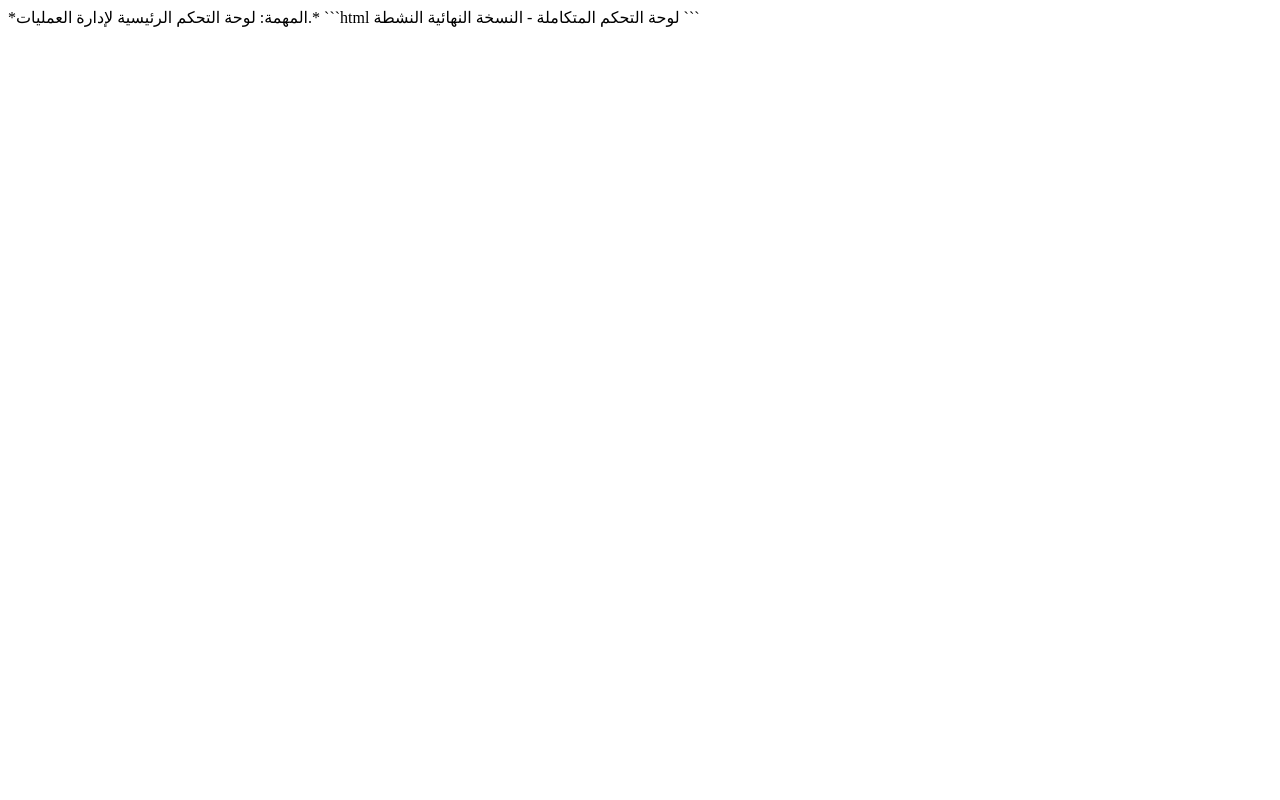
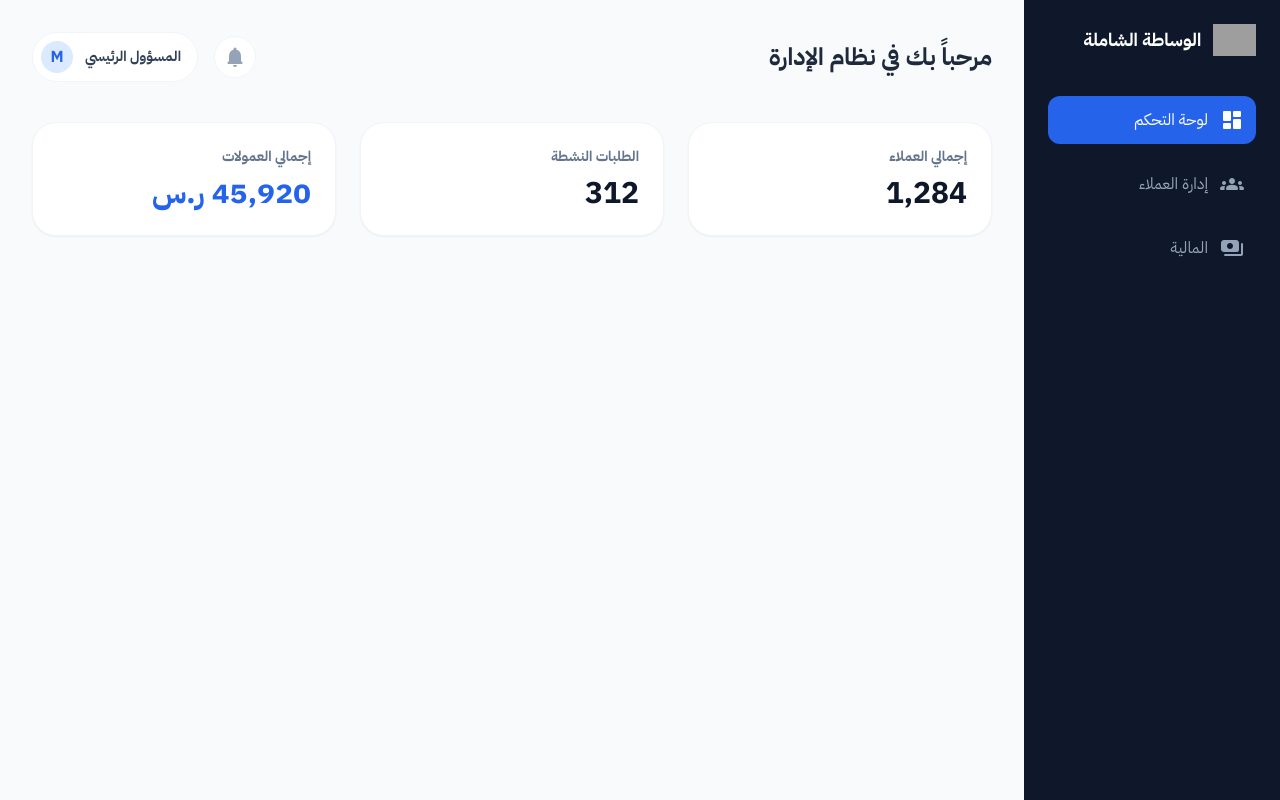
Before and after one commit to alamrisultan909-cell/wasata-nwo, a website: page crm-system/dashboard.html in a window 1280 px wide. Drawn offline with nearby package versions, Linux system fonts and the light colour scheme; grey boxes are pictures that could not be loaded.

Commit message:
Update dashboard.html

````diff
--- a/crm-system/dashboard.html
+++ b/crm-system/dashboard.html
@@ -1 +1,53 @@
-*المهمة: لوحة التحكم الرئيسية لإدارة العمليات.* ```html لوحة التحكم المتكاملة - النسخة النهائية النشطة ```
+<!DOCTYPE html>
+
+<html dir="rtl" lang="ar">
+<head>
+<meta charset="utf-8"/>
+<meta content="width=device-width, initial-scale=1.0" name="viewport"/>
+<title>لوحة تحكم المسؤول - المنصة الشاملة</title>
+<script src="https://cdn.tailwindcss.com"></script>
+<link href="https://fonts.googleapis.com/css2?family=IBM+Plex+Sans+Arabic:wght@300;400;500;600;700&amp;display=swap" rel="stylesheet"/>
+<link href="https://fonts.googleapis.com/icon?family=Material+Icons+Round" rel="stylesheet"/>
+</head>
+<body class="bg-slate-50 font-['IBM_Plex_Sans_Arabic']">
+<div class="flex min-h-screen">
+<aside class="w-64 bg-slate-900 text-white p-6 hidden lg:block">
+<div class="flex items-center gap-3 mb-10">
+<img class="h-8" src="https://www.gstatic.com/labs-code/stitch/stitch-placeholder-300x300.svg"/>
+<span class="font-bold text-lg">الوساطة الشاملة</span>
+</div>
+<nav class="space-y-4">
+<a class="flex items-center gap-3 p-3 bg-blue-600 rounded-xl" href="#"><span class="material-icons-round">dashboard</span> لوحة التحكم</a>
+<a class="flex items-center gap-3 p-3 text-slate-400 hover:text-white transition-all" href="#"><span class="material-icons-round">groups</span> إدارة العملاء</a>
+<a class="flex items-center gap-3 p-3 text-slate-400 hover:text-white transition-all" href="#"><span class="material-icons-round">payments</span> المالية</a>
+</nav>
+</aside>
+<main class="flex-1 p-8">
+<header class="flex justify-between items-center mb-10">
+<h1 class="text-2xl font-black text-slate-800">مرحباً بك في نظام الإدارة</h1>
+<div class="flex items-center gap-4">
+<span class="material-icons-round text-slate-400 p-2 bg-white rounded-full border border-slate-100 cursor-pointer">notifications</span>
+<div class="flex items-center gap-3 bg-white p-2 pr-4 rounded-full border border-slate-100">
+<span class="text-sm font-bold text-slate-700">المسؤول الرئيسي</span>
+<div class="w-8 h-8 bg-blue-100 text-blue-600 rounded-full flex items-center justify-center font-bold">M</div>
+</div>
+</div>
+</header>
+<div class="grid grid-cols-1 md:grid-cols-3 gap-6 mb-8">
+<div class="bg-white p-6 rounded-3xl border border-slate-100 shadow-sm">
+<div class="text-slate-500 text-sm font-bold mb-2">إجمالي العملاء</div>
+<div class="text-3xl font-black text-slate-900">1,284</div>
+</div>
+<div class="bg-white p-6 rounded-3xl border border-slate-100 shadow-sm">
+<div class="text-slate-500 text-sm font-bold mb-2">الطلبات النشطة</div>
+<div class="text-3xl font-black text-slate-900">312</div>
+</div>
+<div class="bg-white p-6 rounded-3xl border border-slate-100 shadow-sm">
+<div class="text-slate-500 text-sm font-bold mb-2">إجمالي العمولات</div>
+<div class="text-3xl font-black text-blue-600">45,920 ر.س</div>
+</div>
+</div>
+</main>
+</div>
+</body>
+</html>
````
